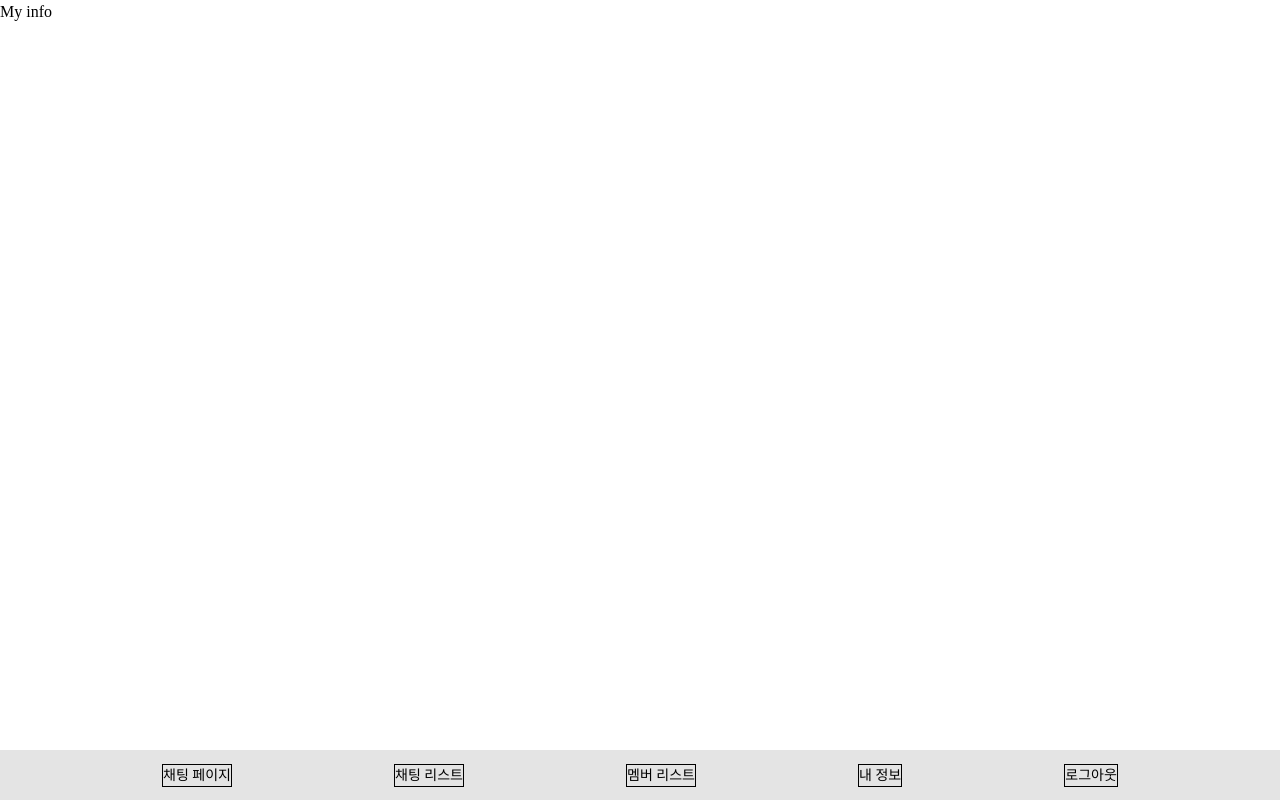
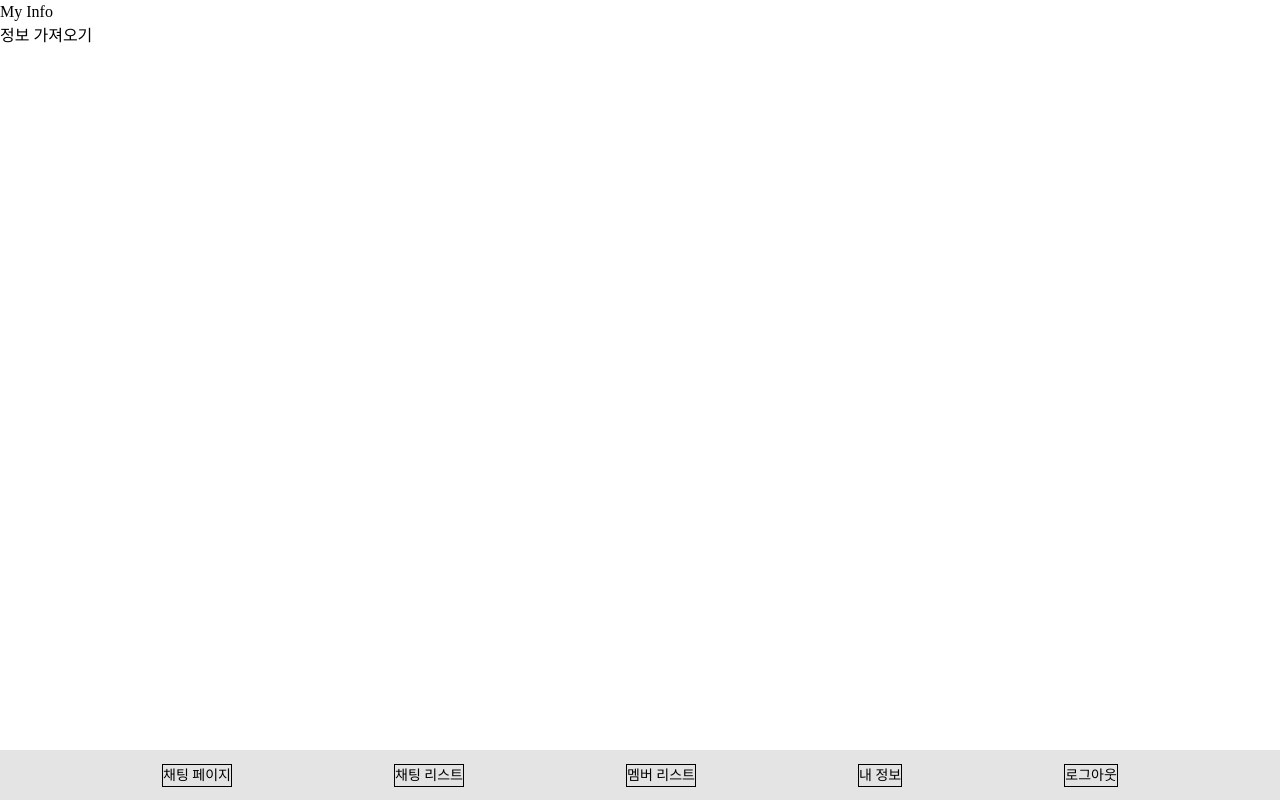
Before and after one commit to TeamAgree/chatting-app, a React app: page /workspace/myinfo in a window 1280 px wide. Built offline with nearby package versions, Linux system fonts and the light colour scheme; no server answers; sample sign-in values are in the browser's storage.

Commit message:
refactor: components 코드 정리

```diff
--- a/src/pages/AuthPages/Chatting/index.tsx
+++ b/src/pages/AuthPages/Chatting/index.tsx
@@ -1,14 +1,8 @@
-import { UserAtom } from "@recoil/UserAtom";
-import { useRecoilState } from "recoil";
-
 
 const Chatting = () => {
 
-    const [user, setUser] = useRecoilState(UserAtom);
-    console.log(user);
 
-
-    return <div>채팅 갯수: {user.length}</div>
+    return <div>채팅 갯수: {}</div>
 }
 
 export default Chatting;
--- a/src/pages/AuthPages/MemberList/index.tsx
+++ b/src/pages/AuthPages/MemberList/index.tsx
@@ -1,32 +1,10 @@
-import { UserAtom } from "@recoil/UserAtom";
-import { useCallback } from "react";
 import { useRecoilValue, useSetRecoilState } from "recoil";
 
 const MemberList = () => {
 
-    const user = useRecoilValue(UserAtom);
-
-    const memberData = {
-        id: 'cksdlr7446',
-        name: '안찬익',
-        birth: 930316
-    }
-
-    // const onAddMember = useCallback(() => {
-    //     setUser((prev) => [
-    //         ...prev,
-    //         memberData
-    //     ])
-
-    // }, [user])
-
-
     return (
         <div>
             <button>멤버추가</button>
-            {user.length > 0 && user?.map(v => (
-                v.id
-            ))}
         </div>
     )
 }
--- a/src/pages/AuthPages/MyInfo/index.tsx
+++ b/src/pages/AuthPages/MyInfo/index.tsx
@@ -1,13 +1,25 @@
-import { useEffect } from "react";
+import { UserSelector } from "@recoil/UserAtom";
+import React, { Suspense, useCallback, useEffect, useState } from "react";
+import { useRecoilValue } from "recoil";
+
+type UserType = {
+    id: number;
+    name: string;
+}
 
 const MyInfo = () => {
+    const getUser = useRecoilValue(UserSelector);
 
-    useEffect(() => {
-        // const getUser =
-    }, [])
+    const onClickUserInfo = useCallback(async (e: React.MouseEvent<HTMLButtonElement>) => {
+        console.log('test', e, getUser);
+
+    }, [getUser])
 
     return (
-        <div>My info</div>
+        <div>
+            <h1>My Info</h1>
+            <button onClick={onClickUserInfo}>정보 가져오기</button>
+        </div>
     )
 }
 
```
